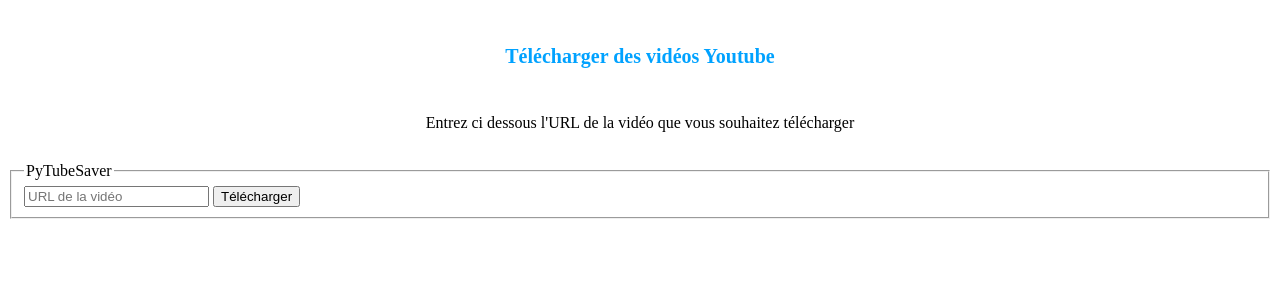
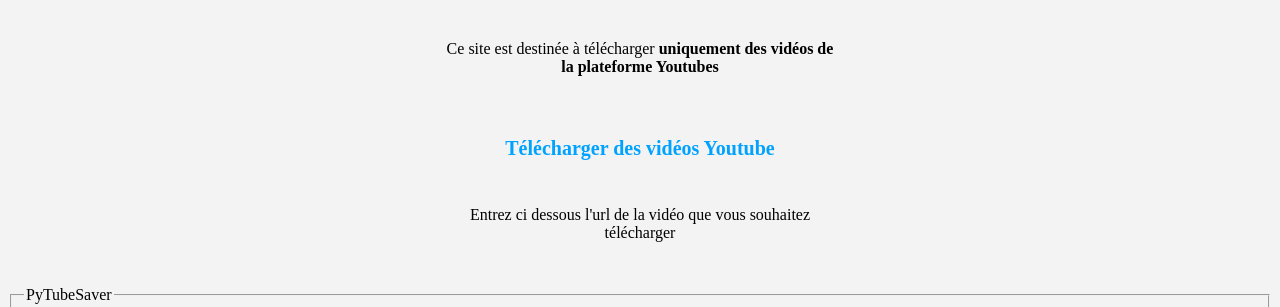
Before and after one commit to Farida-Ousmailou/web, a plain HTML site: page PyTubeSaver.html in a window 1280 px wide. Shown: the part 124-431 px from the top of the page. Drawn offline with Linux system fonts and the light colour scheme.

Commit message:
'Update styling and content

```diff
--- a/PyTubeSaver.css
+++ b/PyTubeSaver.css
@@ -1,7 +1,11 @@
+body {
+    background-color: #f3f3f3;
+}
 h1 {
     color: #ec140c;
     font-size: 30px;
     text-align: center;
+    padding: 30px;
 }
 
 h2 {
@@ -10,10 +14,13 @@ h2 {
     text-align: center;
 }
 section#section p {
+    display: block;
     color: #000;
     text-align: center;
     padding: 30px;
     margin: auto;
+    width: 400px;
+    height: 50px;
 }
 .titre1 {
     color: #ff1100;
--- a/PyTubeSaver.html
+++ b/PyTubeSaver.html
@@ -11,13 +11,13 @@
         </header>
         <main>
             <section id="section">
-                <p> Ce site est destine à télécharger <strong> uniquement des vidéos de la plateforme Youtubes</strong></p>
+                <p> Ce site est destinée à télécharger <strong> uniquement des vidéos de la plateforme Youtubes</strong></p>
                 <h2> Télécharger des vidéos Youtube</h2>
-                <p>Entrez ci dessous l'URL de la vidéo que vous souhaitez télécharger</p>
+                <p>Entrez ci dessous l'url de la vidéo que vous souhaitez télécharger</p>
                 <form action="PyTubeSaver.py" method="post">
                     <fieldset>
                         <legend>PyTubeSaver</legend>
-                        <input type="text" name="url" placeholder="URL de la vidéo">
+                        <input type="url" name="url" placeholder="URL de la vidéo...">
                         <input type="submit" value="Télécharger">
                     </fieldset>
                 </form>
```
